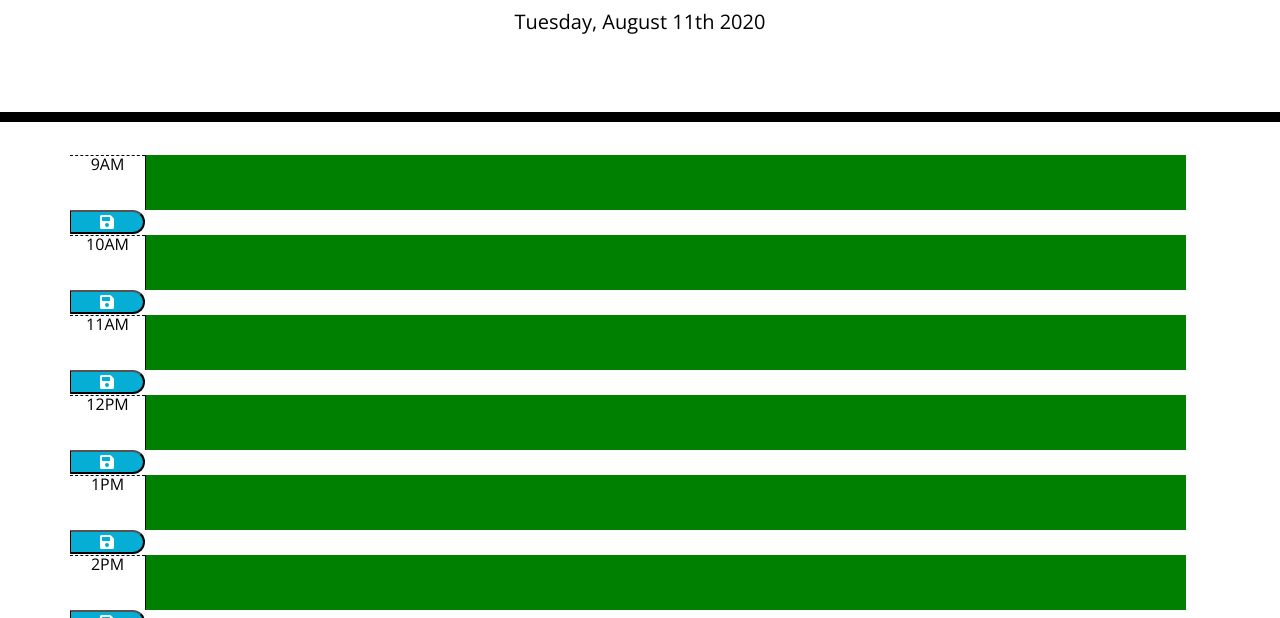
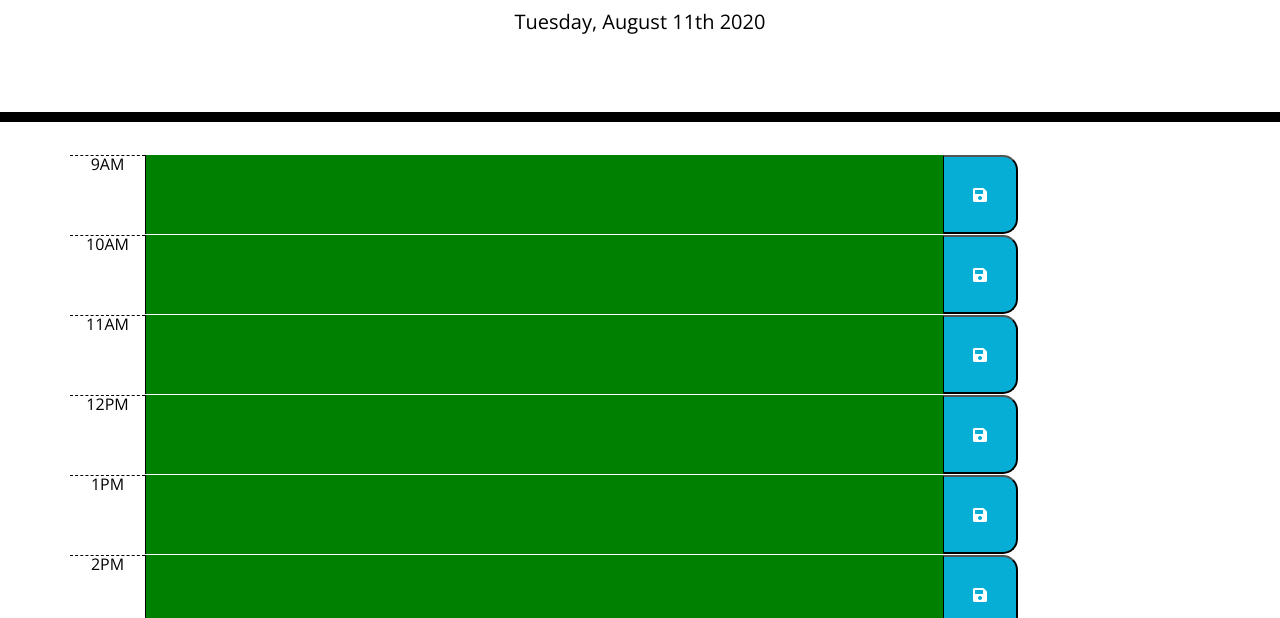
Before and after one commit to campbelllm/dayPlanner, a plain HTML site: page Develop/index.html in a window 1280 px wide. Shown: the part 182-800 px from the top of the page. Drawn offline with nearby package versions, Linux system fonts and the light colour scheme.

Commit message:
updated width of text area"

```diff
--- a/Develop/script.js
+++ b/Develop/script.js
@@ -14,7 +14,7 @@ $(document).ready(function(){
         const $hourRow = $('<div>').addClass('row')
         $timeBlock.append($hourRow)
         const $hourDiv = $('<div>').text(value).addClass('hour')
-        const $todoText = $('<textArea>').attr('cols', '110').attr('rows', '2').attr('value', value)
+        const $todoText = $('<textArea>').addClass('.textarea').attr('value', value)
         const $btnIcon = $('<i>').addClass('fa fa-save')
         const $submitButton = $('<button>').addClass('saveBtn').append($btnIcon)
         //appending created elements to parent container
--- a/Develop/style.css
+++ b/Develop/style.css
@@ -11,6 +11,7 @@ textarea{
   color: #000000;
   border-left: 1px solid black;
   padding: 10px;
+  width: 70%;
 }
 
 .jumbotron {
```
Also changed, not shown: 2 other files.
